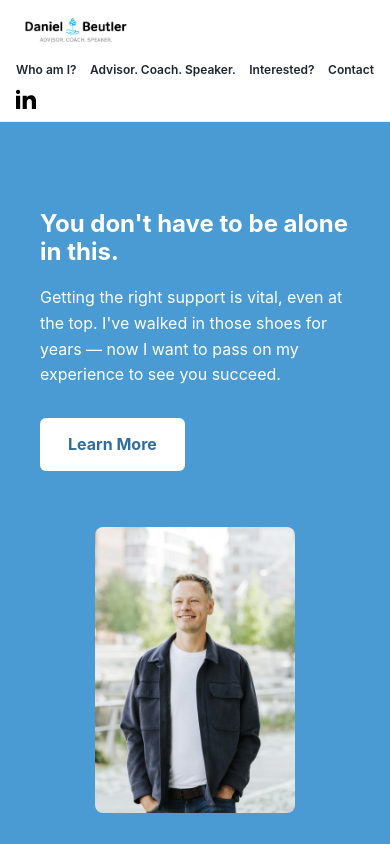
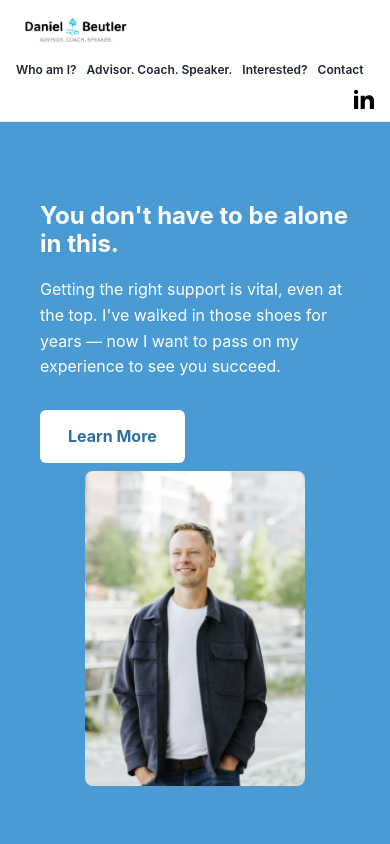
Before and after one commit to danielbeutler/danielbeutler-coach, a plain HTML site: page index.html in a window 390 px wide. Shown: the top 844 px of the page. Drawn offline with Linux system fonts and the light colour scheme.

Commit message:
Hero und Nav ueberarbeitet

```diff
--- a/index.html
+++ b/index.html
@@ -36,17 +36,21 @@ nav a:hover{color:var(--blue);}
 nav a.social img{height:20px;display:block;}
 
 .hero{
-display:flex;flex-wrap:wrap;align-items:center;justify-content:center;background:var(--blue);color:#fff;
+background:var(--blue);color:#fff;
+}
+.hero-inner{
+max-width:1100px;margin:0 auto;padding:0 24px;
+display:flex;flex-wrap:wrap;align-items:center;justify-content:space-between;
 gap:24px;
 }
-.hero-text{flex:1 1 380px;padding:60px 24px;max-width:560px;}
+.hero-text{flex:1 1 380px;padding:70px 0;max-width:600px;}
 .hero-text h1{font-size:40px;line-height:1.15;margin-bottom:20px;}
 .hero-text p{font-size:18px;margin-bottom:30px;max-width:480px;}
 .btn{
 display:inline-block;background:#fff;color:var(--blue-dark);
 padding:14px 28px;border-radius:6px;font-weight:700;text-decoration:none;
 }
-.hero-photo{flex:0 0 260px;width:260px;aspect-ratio:0.70;overflow:hidden;border-radius:8px;margin:24px 24px 24px 0;}
+.hero-photo{flex:0 0 300px;width:300px;aspect-ratio:0.70;overflow:hidden;border-radius:8px;margin:24px 0;}
 .hero-photo img{width:100%;height:100%;object-fit:cover;object-position:center 12%;display:block;}
 
 section{padding:80px 24px;}
@@ -91,13 +95,15 @@ background:#25313d;color:#fff;
 @media (max-width:640px){
 header{padding:12px 16px;}
 header img.logo-img{height:36px;}
-nav{gap:16px;font-size:13px;width:100%;justify-content:space-between;}
+nav{gap:14px;font-size:13px;width:100%;justify-content:flex-start;row-gap:8px;}
+nav a.social{margin-left:auto;}
 section{padding:48px 20px;}
 h2{font-size:24px;}
-.hero-text{padding:40px 20px 32px;}
+.hero-inner{padding:0 20px;gap:0;}
+.hero-text{padding:32px 0 8px;}
 .hero-text h1{font-size:28px;}
 .hero-text p{font-size:16px;}
-.hero-photo{width:200px;flex-basis:200px;margin:0 auto;}
+.hero-photo{width:220px;flex-basis:220px;margin:0 auto 32px;}
 .hero-photo img{object-position:center 12%;}
 .pillars,.traits,.testimonials{gap:20px;}
 footer{padding:44px 20px;}
@@ -122,12 +128,14 @@ nav{gap:10px;font-size:12px;}
 </header>
 
 <section class="hero">
+<div class="hero-inner">
 <div class="hero-text">
 <h1>You don't have to be alone in this.</h1>
 <p>Getting the right support is vital, even at the top. I've walked in those shoes for years — now I want to pass on my experience to see you succeed.</p>
 <a class="btn" href="#who">Learn More</a>
 </div>
 <div class="hero-photo"><img src="hero.jpg" alt="Daniel Beutler"></div>
+</div>
 </section>
 
 <section id="who">
```
